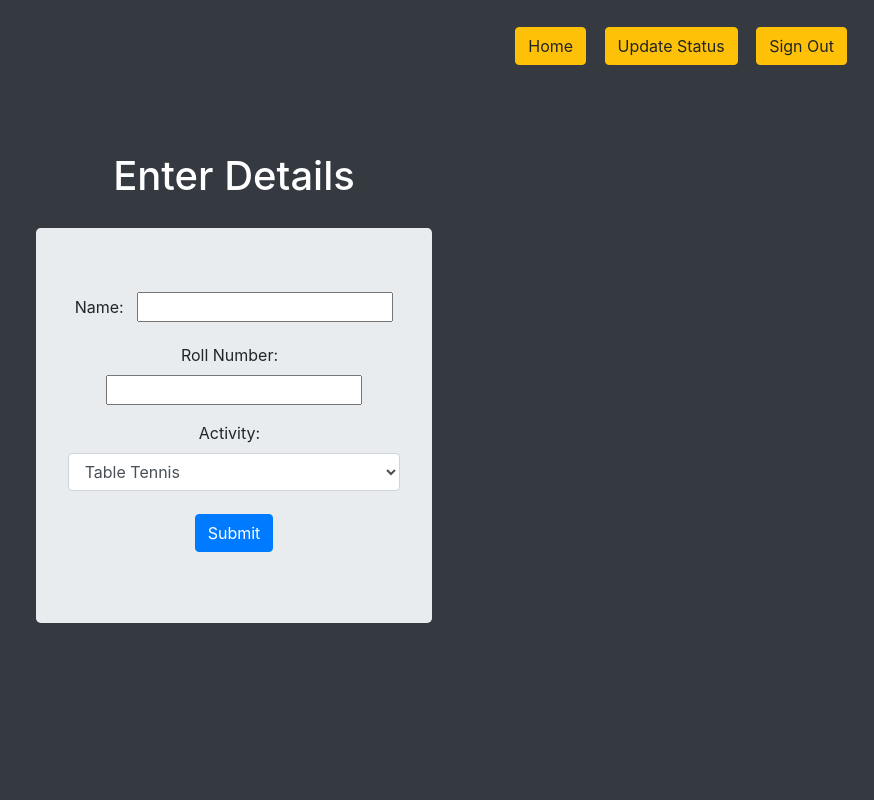
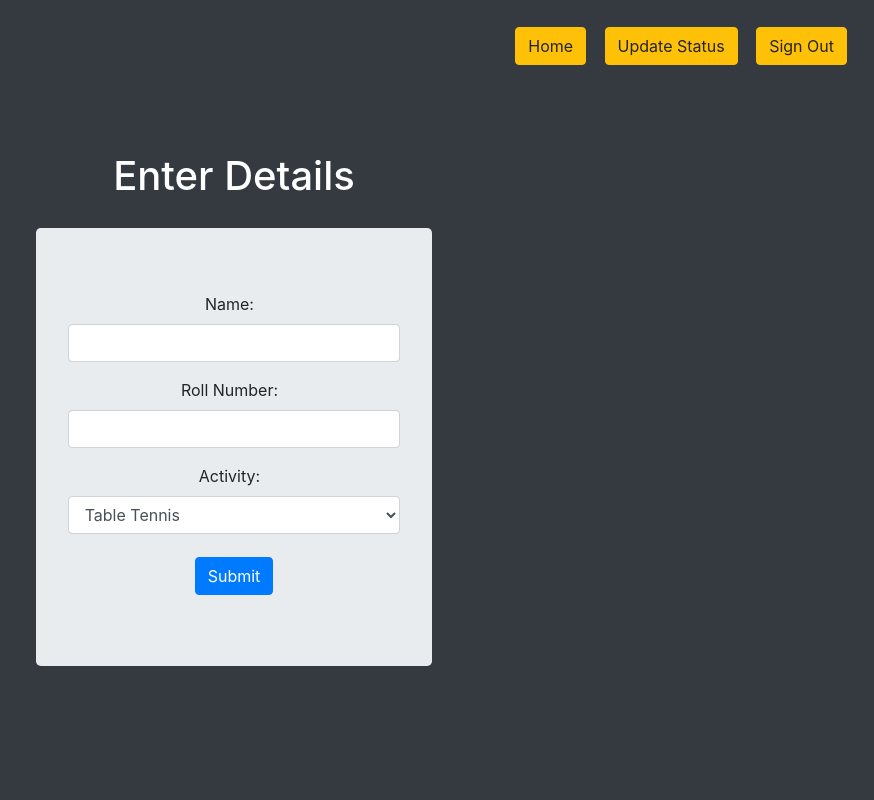
Before and after one commit to neelb99/V-Play, a Flask app: page /new in a window 1280 px wide. Shown: the whole page, without its empty margins (406-1280 px from the left). Run offline with Flask 2, Linux system fonts and the light colour scheme; the visitor is signed in with stand-in values (Sample User, id 1); some libraries are stand-ins or nearby versions.

Commit message:
form fix

```diff
--- a/templates/new.html
+++ b/templates/new.html
@@ -19,7 +19,7 @@
 		<div class = "pagename text-center">
     <h1>Enter Details</h1>
   </div>
-		 <div class = "offset-md-4 col-md-4">
+		 <div class = "offset-sm-4 col-sm-4">
 
     <div class="jumbotron">
 
@@ -27,14 +27,14 @@
 		<div class = "form-group">
 			<center>
 		<label for="name">Name:&nbsp&nbsp</label>
-		<input name="name" type="text">
+		<input name="name" type="text" class="form-control">
 </center>
 		</div>
 
 	<div class = "form-group">
 		<center>
 		<label for="roll">Roll Number:&nbsp&nbsp</label>
-		<input type="text" name="roll">
+		<input type="text" name="roll" class="form-control">
 	</center>
 	</div>
 	<div class = "form-group">
```
